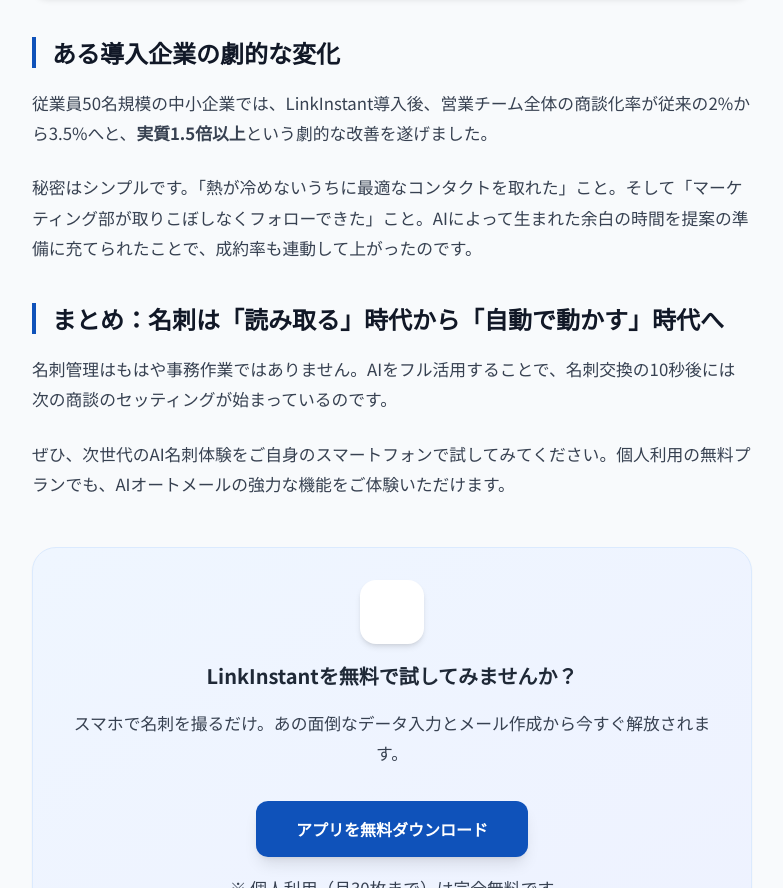
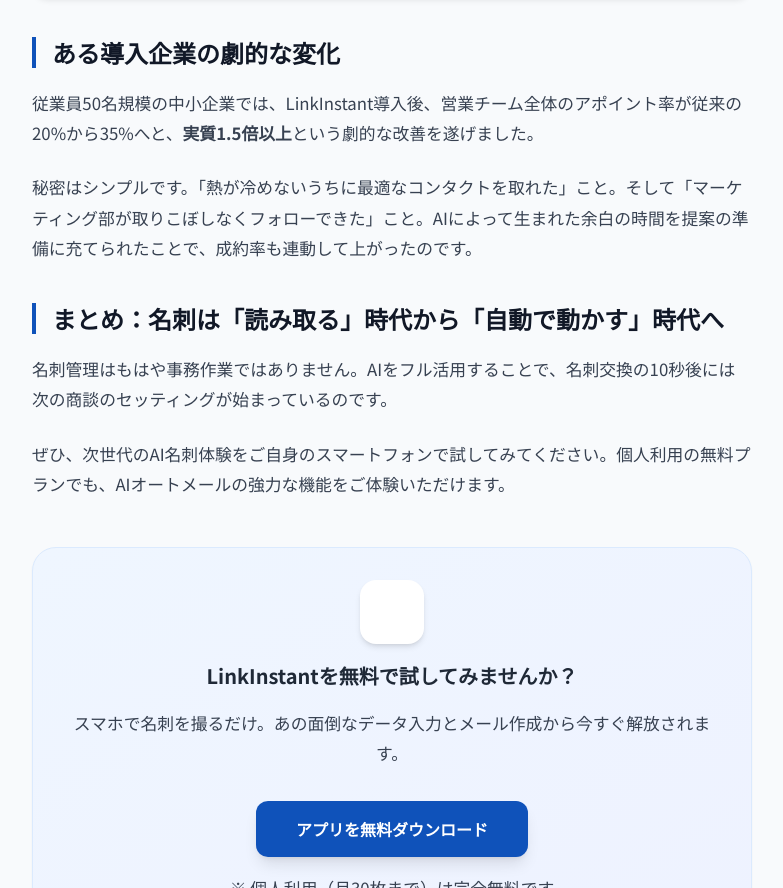
Before and after one commit to TKshiro/linkinstant-website, a plain HTML site: page blog-article-1.html in a window 1280 px wide. Shown: the part 2454-3342 px from the top of the page, without its empty margins (248-1031 px from the left). Drawn offline with nearby package versions, Linux system fonts and the light colour scheme; some icons are missing.

Commit message:
chore: Update company and blog article copy, fix font rendering vendor prefix

```diff
--- a/blog-article-1.html
+++ b/blog-article-1.html
@@ -32,7 +32,7 @@
     <script src="https://unpkg.com/@phosphor-icons/web"></script>
     <style>
         body {
-            font-family: 'Noto Sans JP', sans-serif;
+            font-family: 'Noto Sans JP', 'Hiragino Kaku Gothic ProN', 'Hiragino Sans', 'Meiryo', sans-serif;
             color: #1F2937;
             background-color: #F8FAFC;
         }
@@ -112,7 +112,8 @@
         <div class="max-w-7xl mx-auto px-4 sm:px-6 lg:px-8 py-4 flex justify-between items-center">
             <a href="index.html" class="flex items-center gap-2">
 
-                <img src="logo.png" alt="LinkInstant" class="h-8 w-auto"> <span class="text-xl font-black tracking-tight text-gray-900">LinkInstant</span>
+                <img src="logo.png" alt="LinkInstant" class="h-8 w-auto"> <span
+                    class="text-xl font-black tracking-tight text-gray-900">LinkInstant</span>
             </a>
             <nav class="hidden md:flex items-center gap-8 font-medium text-sm text-gray-700">
                 <a href="index.html" class="hover:text-primary transition-colors text-primary font-bold">ホーム</a>
@@ -215,7 +216,7 @@
             alt="データの蓄積とグラフ" class="aspect-[16/9]">
 
         <h2>ある導入企業の劇的な変化</h2>
-        <p>従業員50名規模の中小企業では、LinkInstant導入後、営業チーム全体の商談化率が従来の2%から3.5%へと、<strong>実質1.5倍以上</strong>という劇的な改善を遂げました。</p>
+        <p>従業員50名規模の中小企業では、LinkInstant導入後、営業チーム全体のアポイント率が従来の20%から35%へと、<strong>実質1.5倍以上</strong>という劇的な改善を遂げました。</p>
         <p>秘密はシンプルです。「熱が冷めないうちに最適なコンタクトを取れた」こと。そして「マーケティング部が取りこぼしなくフォローできた」こと。AIによって生まれた余白の時間を提案の準備に充てられたことで、成約率も連動して上がったのです。
         </p>
 
```
Also changed, not shown: blog-article-2.html (+1 -1 lines), blog-article-3.html (+1 -1 lines), blog.html (+1 -1 lines), company.html (+2 -1 lines), contact.html (+1 -1 lines), faq.html (+1 -1 lines), index.html (+6 -4 lines), news-article-1.html (+1 -1 lines), news-article-2.html (+1 -1 lines), news-article-3.html (+1 -1 lines), news-article-4.html (+1 -1 lines), news-article-5.html (+1 -1 lines), news.html (+1 -1 lines), privacy.html (+1 -1 lines), 1 more files.
